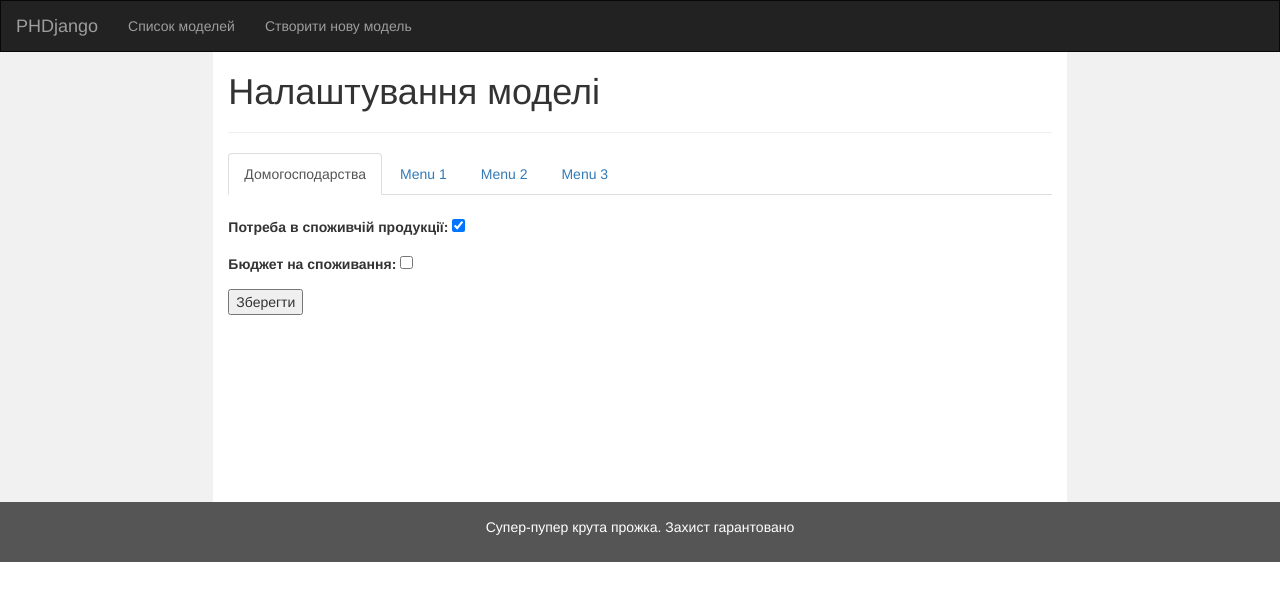
After one commit to urisavka/phdjango, a Django app: page /models/model/2/edit/household/ in a window 1280 px wide. The commit adds this page. Shown: the top 601 px of the page. Run offline with Django 3.2, Linux system fonts and the light colour scheme; data comes from the database, SQL or seed files in the repository; some libraries are stand-ins or nearby versions.

Commit message:
household

```diff
--- a/phdjango/models/admin.py
+++ b/phdjango/models/admin.py
@@ -1,7 +1,8 @@
+# coding=utf-8
 from django.contrib import admin
 from django.forms import forms
 from betterforms.forms import BetterModelForm
-from .models import ModelConfig, ModelResult, ModelRunConfiguration
+from .models import *
 
 
 class ModelConfigAdmin(admin.ModelAdmin):
@@ -36,3 +37,5 @@
 admin.site.register(ModelConfig, ModelConfigAdmin)
 admin.site.register(ModelRunConfiguration)
 admin.site.register(ModelResult)
+admin.site.register(FirmStructure)
+admin.site.register(Learning)
--- /dev/null
+++ b/phdjango/models/generic_responses.py
@@ -0,0 +1,30 @@
+from .models import ModelConfig
+from django.shortcuts import get_object_or_404, render
+from django.urls import reverse
+from django.forms import ModelForm
+
+
+def generic_model_config_entry(request, model_config_id, cls, key):
+    class EntityForm(ModelForm):
+        class Meta:
+            model = cls
+            exclude = []
+
+    model_config = get_object_or_404(ModelConfig, pk=model_config_id)
+    entity = getattr(model_config, key)
+    if entity is None:
+        entity = cls()
+        entity.save()
+        settattr(model_config, key)
+        model_config.save()
+
+    form = EntityForm(request.POST or None, instance=entity)
+    if form.is_valid():
+        my_model = form.save()
+        my_model.save()
+
+    return render(request, 'models/run-config-edit-generic-child.html', {
+        'form': form,
+        'model_config_id': model_config_id,
+        'key': key
+    })
--- a/phdjango/models/models.py
+++ b/phdjango/models/models.py
@@ -63,17 +63,17 @@
     created_at = models.DateTimeField(auto_now_add=True, null=True)
     title = models.CharField(null=True, max_length=1024)
     # step 1
-    production_firm_structure_id = models.ForeignKey(FirmStructure, related_name="ProductionFirm", null=True)
-    raw_firm_structure_id = models.ForeignKey(FirmStructure, related_name="RawFirm", null=True)
-    capital_firm_structure_id = models.ForeignKey(FirmStructure, related_name="CapitalFirm", null=True)
+    production_firm_structure = models.ForeignKey(FirmStructure, related_name="ProductionFirm", null=True)
+    raw_firm_structure = models.ForeignKey(FirmStructure, related_name="RawFirm", null=True)
+    capital_firm_structure = models.ForeignKey(FirmStructure, related_name="CapitalFirm", null=True)
 
-    household_structure_id = models.ForeignKey(HouseholdStructure, null=True)
+    household_structure = models.ForeignKey(HouseholdStructure, null=True)
 
-    government_structure_id = models.ForeignKey(GovernmentStructure, null=True)
+    government_structure = models.ForeignKey(GovernmentStructure, null=True)
     outside_world = models.BooleanField("Зовнішній світ", default=False)
 
     def __str__(self):
-        return "Модель " + str(self.title) + "створена " + self.created_at.strftime("%Y-%m-%d %H:%M:%S")
+        return "Модель " + str(self.title) if self.title is not None else "" + "створена " + self.created_at.strftime("%Y-%m-%d %H:%M:%S")
 
 
 class ModelRunConfiguration(models.Model):
@@ -81,7 +81,7 @@
     created_at = models.DateTimeField(auto_now_add=True, null=True)
 
     def __str__(self):
-        return "Конфігурація " + str(self.title) + " створена " + self.created_at.strftime("%Y-%m-%d %H:%M:%S")
+        return "Конфігурація " + str(self.title) if self.title is not None else "" + " створена " + self.created_at.strftime("%Y-%m-%d %H:%M:%S")
 
 
 class ModelResult(models.Model):
--- /dev/null
+++ b/phdjango/models/templates/models/base.html
@@ -0,0 +1,96 @@
+<!DOCTYPE html>
+<html lang="en">
+<head>
+    <title>Супер-пупер крута прожка</title>
+    <meta charset="utf-8">
+    <meta name="viewport" content="width=device-width, initial-scale=1">
+    <link rel="stylesheet" href="https://maxcdn.bootstrapcdn.com/bootstrap/3.3.7/css/bootstrap.min.css">
+    <script src="https://maxcdn.bootstrapcdn.com/bootstrap/3.3.7/js/bootstrap.min.js"></script>
+    <style>
+    /* Remove the navbar's default margin-bottom and rounded borders */
+    .navbar {
+      margin-bottom: 0;
+      border-radius: 0;
+    }
+
+    /* Set height of the grid so .sidenav can be 100% (adjust as needed) */
+    .row.content {height: 450px}
+
+    /* Set gray background color and 100% height */
+    .sidenav {
+      padding-top: 20px;
+      background-color: #f1f1f1;
+      height: 100%;
+    }
+
+    /* Set black background color, white text and some padding */
+    footer {
+      background-color: #555;
+      color: white;
+      padding: 15px;
+    }
+
+    /* On small screens, set height to 'auto' for sidenav and grid */
+    @media screen and (max-width: 767px) {
+      .sidenav {
+        height: auto;
+        padding: 15px;
+      }
+      .row.content {height:auto;}
+    }
+
+    </style>
+</head>
+<body>
+
+<nav class="navbar navbar-inverse">
+    <div class="container-fluid">
+        <div class="navbar-header">
+            <button type="button" class="navbar-toggle" data-toggle="collapse" data-target="#myNavbar">
+                <span class="icon-bar"></span>
+                <span class="icon-bar"></span>
+                <span class="icon-bar"></span>
+            </button>
+            <a class="navbar-brand" href="#">PHDjango</a>
+        </div>
+        <div class="collapse navbar-collapse" id="myNavbar">
+            <ul class="nav navbar-nav">
+                <li><a href="/models/">Список моделей</a></li>
+                <li><a href="/models/model/create/">Створити нову модель</a></li>
+            </ul>
+            <ul class="nav navbar-nav navbar-right">
+                <!--<li><a href="#"><span class="glyphicon glyphicon-log-in"></span> Login</a></li>-->
+            </ul>
+        </div>
+    </div>
+</nav>
+
+<div class="container-fluid text-center">
+    <div class="row content">
+        <div class="col-sm-2 sidenav">
+            <!--<p><a href="#">Link</a></p>-->
+            <!--<p><a href="#">Link</a></p>-->
+            <!--<p><a href="#">Link</a></p>-->
+        </div>
+        <div class="col-sm-8 text-left">
+            <h1>{% block title %}{% endblock %}</h1>
+            <hr>
+            {% block content %}(no content){% endblock %}
+        </div>
+        <div class="col-sm-2 sidenav">
+            <!--<div class="well">-->
+                <!--<p>ADS</p>-->
+            <!--</div>-->
+            <!--<div class="well">-->
+                <!--<p>ADS</p>-->
+            <!--</div>-->
+        </div>
+    </div>
+</div>
+
+<footer class="container-fluid text-center">
+    <p>Супер-пупер крута прожка. Захист гарантовано</p>
+</footer>
+
+</body>
+</html>
--- a/phdjango/models/templates/models/config-detail.html
+++ b/phdjango/models/templates/models/config-detail.html
@@ -1,5 +1,4 @@
-{% extends 'bootstrap/base.html' %}
-{% load bootstrap3 %}
+{% extends 'models/base.html' %}
 
 {% block title %}{{ object }}{% endblock %}
 
--- a/phdjango/models/templates/models/result-detail.html
+++ b/phdjango/models/templates/models/result-detail.html
@@ -1,5 +1,4 @@
-{% extends 'bootstrap/base.html' %}
-{% load bootstrap3 %}
+{% extends 'models/base.html' %}
 
 {% block title %}{{ object }}{% endblock %}
 
--- a/phdjango/models/templates/models/run-conf.html
+++ b/phdjango/models/templates/models/run-conf.html
@@ -1,5 +1,4 @@
-{% extends 'bootstrap/base.html' %}
-{% load bootstrap3 %}
+{% extends 'models/base.html' %}
 
 {% block title %}Запуск моделі{% endblock %}
 
--- /dev/null
+++ b/phdjango/models/templates/models/run-config-edit-base.html
@@ -0,0 +1,17 @@
+{% extends 'models/base.html' %}
+
+{% block title %}Налаштування моделі{% endblock %}
+
+{% block content %}
+<ul class="nav nav-tabs">
+    <li {% if key == 'household_structure' %} class="active"{% endif %}>
+        <a href="{% url 'models:model-config-edit-household' model_config_id %}">Домогосподарства</a>
+    </li>
+    <li><a href="#">Menu 1</a></li>
+    <li><a href="#">Menu 2</a></li>
+    <li><a href="#">Menu 3</a></li>
+</ul>
+<h3>{% block subtitle %}{% endblock %}</h3>
+
+{% block form %}{% endblock %}
+{% endblock %}
--- /dev/null
+++ b/phdjango/models/templates/models/run-config-edit-generic-child.html
@@ -0,0 +1,12 @@
+{% extends 'models/run-config-edit-base.html' %}
+
+{% block subtitle %}{% endblock %}
+
+{% block form %}
+<form action="{% url 'models:model-config-edit-household' model_config_id %}" method="post"
+      enctype="multipart/form-data">
+    {% csrf_token %}
+    {{form.as_p}}
+    <input type="submit" value="Зберегти"/>
+</form>
+{% endblock %}
--- a/phdjango/models/urls.py
+++ b/phdjango/models/urls.py
@@ -9,4 +9,7 @@
     url(r'^result/(?P<pk>[0-9]+)$', views.ModelResultDetailView.as_view(), name='model-result-detail'),
     url(r'^run/$', views.run, name='run'),
     url(r'^prepare-run/$', views.prepareRun, name='prepare-run'),
+    url(r'^model/create/$', views.create_model_config, name='model-config-create'),
+    url(r'^model/(?P<model_config_id>[0-9]+)/edit/$', views.edit_model_config, name='model-config-edit'),
+    url(r'^model/(?P<model_config_id>[0-9]+)/edit/household/$', views.edit_model_config_household, name='model-config-edit-household'),
 ]
--- a/phdjango/models/views.py
+++ b/phdjango/models/views.py
@@ -1,10 +1,11 @@
-from django.shortcuts import render
-from .models import ModelConfig, ModelResult, ModelRunConfiguration
+from .models import *
+from .generic_responses import *
 from django.shortcuts import get_object_or_404, render
 from django.http import HttpResponseRedirect, HttpResponse
 from django.urls import reverse
 from django.views import generic
 from django.forms import ModelForm
+
 
 class IndexView(generic.ListView):
     template_name = 'models/index.html'
@@ -23,6 +24,20 @@
 class ModelResultDetailView(generic.DetailView):
     model = ModelResult
     template_name = 'models/result-detail.html'
+
+
+def create_model_config(request):
+    model_config = ModelConfig()
+    model_config.save()
+    return HttpResponseRedirect(reverse('models:model-config-edit-household', args=(model_config.id,)))
+
+
+def edit_model_config(request, model_config_id):
+    return HttpResponseRedirect(reverse('models:model-config-edit-household', args=(model_config_id,)))
+
+
+def edit_model_config_household(request, model_config_id):
+    return generic_model_config_entry(request, model_config_id, cls=HouseholdStructure, key='household_structure')
 
 
 def prepareRun(request):
```
Also changed, not shown: phdjango/models/templates/models/index.html (+9 -7 lines), phdjango/models/templates/models/results.html (deleted, +0 -9 lines), phdjango/db.sqlite3, phdjango/models/migrations/0002_auto_20170715_2243.py (added).
